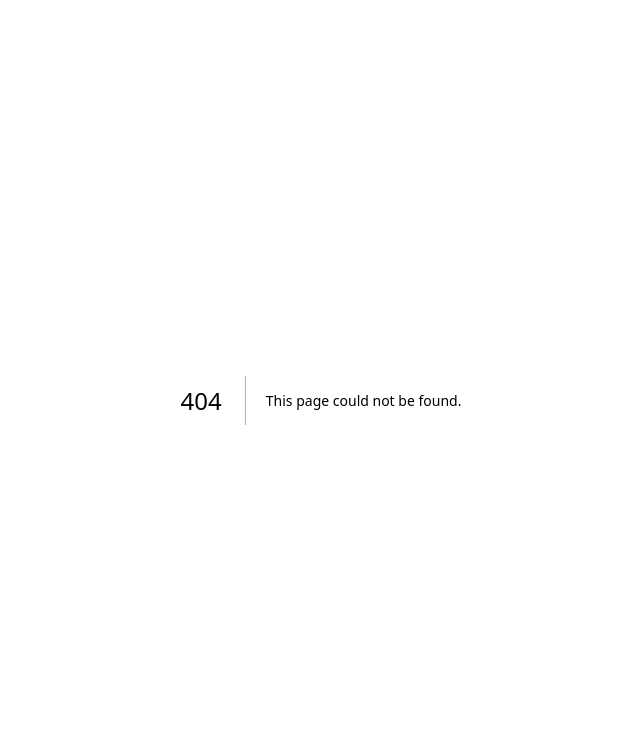
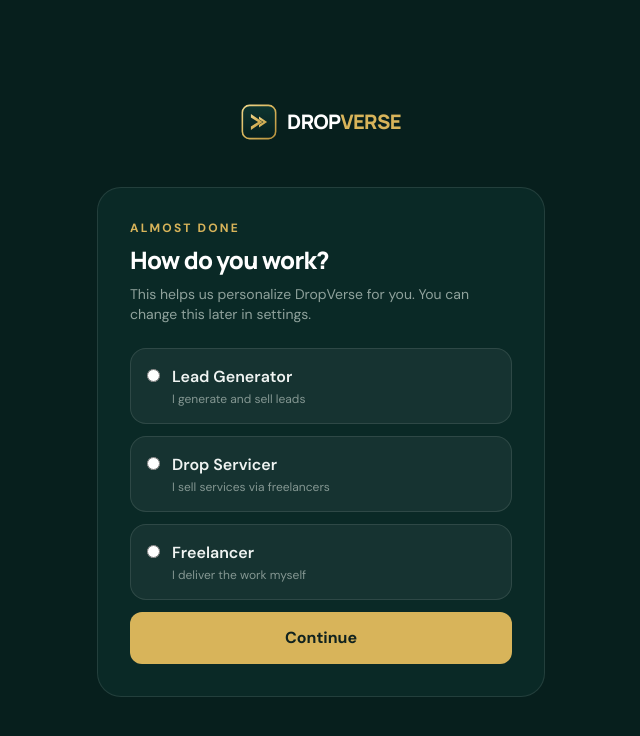
Before and after one commit to dropverseagency/dropverse, a Next.js app: page /onboarding in a window 1280 px wide. Before the commit this address had no page. Shown: the top 736 px of the page, without its empty margins (319-959 px from the left). Built offline with nearby package versions, Linux system fonts and the light colour scheme.

Commit message:
feat(auth): ask Lead Generator / Drop Servicer / Freelancer on first signup + onboarding

```diff
--- /dev/null
+++ b/app/onboarding/page.tsx
@@ -0,0 +1,105 @@
+'use client'
+
+import { FormEvent, Suspense, useState } from 'react'
+import Link from 'next/link'
+import { useSearchParams } from 'next/navigation'
+import Brand from '../../components/Brand'
+import { createClient } from '../../lib/supabase'
+
+const OPTIONS = [
+  { value: 'lead_generator', label: 'Lead Generator', desc: 'I generate and sell leads' },
+  { value: 'drop_servicer', label: 'Drop Servicer', desc: 'I sell services via freelancers' },
+  { value: 'freelancer', label: 'Freelancer', desc: 'I deliver the work myself' },
+] as const
+
+export default function OnboardingPage() {
+  return (
+    <Suspense fallback={null}>
+      <OnboardingInner />
+    </Suspense>
+  )
+}
+
+function OnboardingInner() {
+  const searchParams = useSearchParams()
+  const redirectTo = searchParams.get('redirect') || '/dashboard'
+  const [userType, setUserType] = useState<string>('')
+  const [loading, setLoading] = useState(false)
+  const [error, setError] = useState<string | null>(null)
+
+  async function handleSubmit(e: FormEvent) {
+    e.preventDefault()
+    setError(null)
+    if (!OPTIONS.some((o) => o.value === userType)) {
+      setError('Please select one option.')
+      return
+    }
+    setLoading(true)
+    try {
+      const supabase = createClient()
+      const { data: { user } } = await supabase.auth.getUser()
+      if (!user) {
+        window.location.assign(`/login?redirect=${encodeURIComponent(redirectTo)}`)
+        return
+      }
+      await supabase.auth.updateUser({ data: { user_type: userType } })
+      const { error: upErr } = await supabase.from('profiles').update({ user_type: userType }).eq('id', user.id)
+      if (upErr) throw upErr
+      window.location.assign(redirectTo)
+    } catch (err) {
+      setError(err instanceof Error ? err.message : 'Could not save. Please try again.')
+      setLoading(false)
+    }
+  }
+
+  return (
+    <main className="min-h-screen bg-[#071f1d] text-white">
+      <div className="container flex min-h-screen flex-col items-center justify-center py-16">
+        <Link href="/" className="mb-10"><Brand /></Link>
+        <div className="w-full max-w-md rounded-3xl border border-white/10 bg-[#0a2926] p-7 sm:p-8">
+          <p className="text-xs font-bold uppercase tracking-[0.18em] text-[#d8b45a]">Almost done</p>
+          <h1 className="font-display mt-2 text-2xl font-extrabold">How do you work?</h1>
+          <p className="mt-2 text-sm text-[#8fa29c]">
+            This helps us personalize DropVerse for you. You can change this later in settings.
+          </p>
+          <form onSubmit={handleSubmit} className="mt-6 space-y-3">
+            {OPTIONS.map((opt) => (
+              <label
+                key={opt.value}
+                className={`flex cursor-pointer items-start gap-3 rounded-2xl border p-4 transition ${
+                  userType === opt.value
+                    ? 'border-[rgba(216,180,90,0.55)] bg-[rgba(216,180,90,0.12)]'
+                    : 'border-white/10 bg-white/5 hover:border-white/20'
+                }`}
+              >
+                <input
+                  type="radio"
+                  name="user_type"
+                  value={opt.value}
+                  checked={userType === opt.value}
+                  onChange={() => setUserType(opt.value)}
+                  className="mt-1"
+                  required
+                />
+                <span>
+                  <span className="block font-semibold text-[#f0f4f2]">{opt.label}</span>
+                  <span className="mt-0.5 block text-xs text-[#849792]">{opt.desc}</span>
+                </span>
+              </label>
+            ))}
+            {error ? (
+              <p className="rounded-lg border border-red-400/30 bg-red-400/10 px-4 py-2.5 text-sm text-red-200">{error}</p>
+            ) : null}
+            <button
+              type="submit"
+              disabled={loading}
+              className="w-full rounded-xl bg-[#d8b45a] px-5 py-3.5 font-bold text-[#10221f] transition hover:bg-[#f0d98b] disabled:opacity-60"
+            >
+              {loading ? 'Saving…' : 'Continue'}
+            </button>
+          </form>
+        </div>
+      </div>
+    </main>
+  )
+}
```
Also changed, not shown: 1 other file (tests, documents, lock files or other folders).
